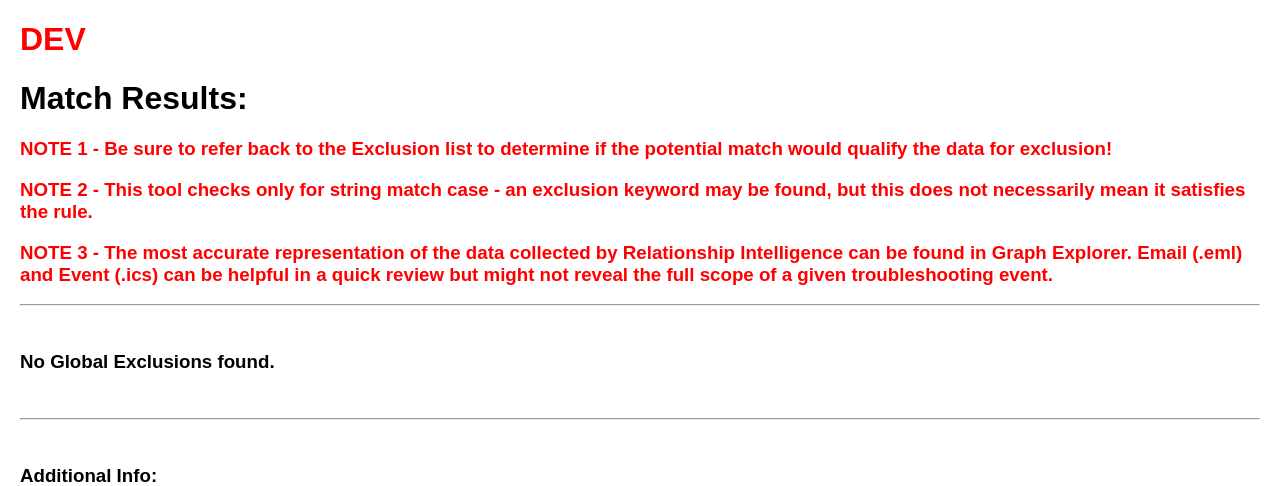
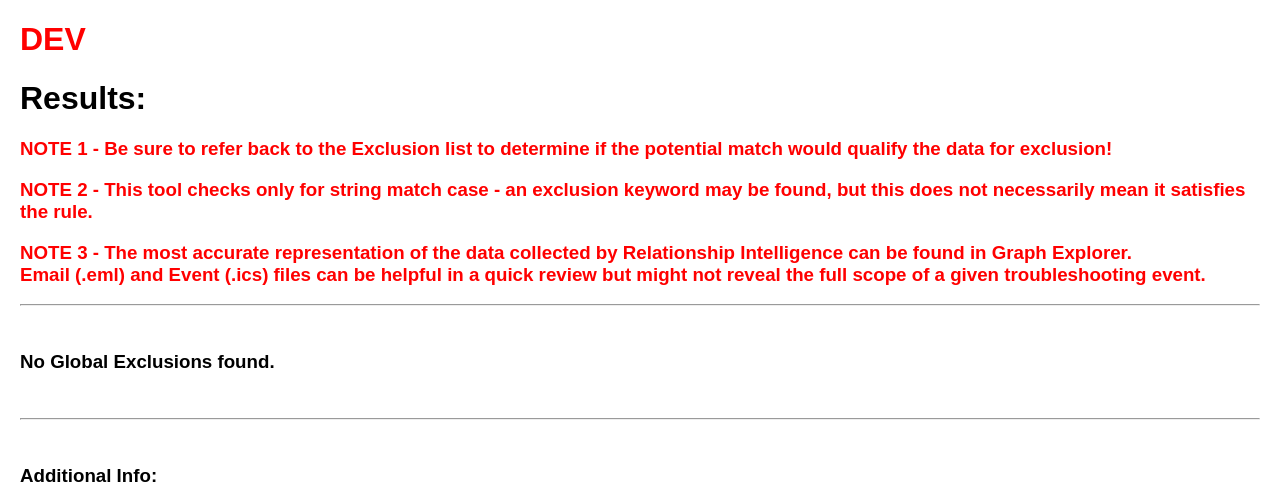
Before and after one commit to lt4753/dc1-global-exclusion-check, a Flask app: template templates/results.html in a window 1280 px wide. Shown: the top 486 px of the page. Run offline with Flask 3, Linux system fonts and the light colour scheme; the template is opened without the code that fills it, so the values that code supplies are empty.

Commit message:
dev commit

```diff
--- a/templates/results.html
+++ b/templates/results.html
@@ -43,10 +43,11 @@
 </head>
 <body>
   <h1 style="color: red;">DEV</h1>
-  <h1>Match Results:</h1>
+  <h1>Results:</h1>
   <h3 style="color: red;">NOTE 1 - Be sure to refer back to the Exclusion list to determine if the potential match would qualify the data for exclusion!</h3>
   <h3 style="color: red;">NOTE 2 - This tool checks only for string match case - an exclusion keyword may be found, but this does not necessarily mean it satisfies the rule.</h3>
-  <h3 style="color: red;">NOTE 3 - The most accurate representation of the data collected by Relationship Intelligence can be found in Graph Explorer.  Email (.eml) and Event (.ics) can be helpful in a quick review but might not reveal the full scope of a given troubleshooting event.</h3>
+  <h3 style="color: red;">NOTE 3 - The most accurate representation of the data collected by Relationship Intelligence can be found in Graph Explorer. <br>
+    Email (.eml) and Event (.ics) files can be helpful in a quick review but might not reveal the full scope of a given troubleshooting event.</h3>
   <hr>
 
   {% if matches %}
```
